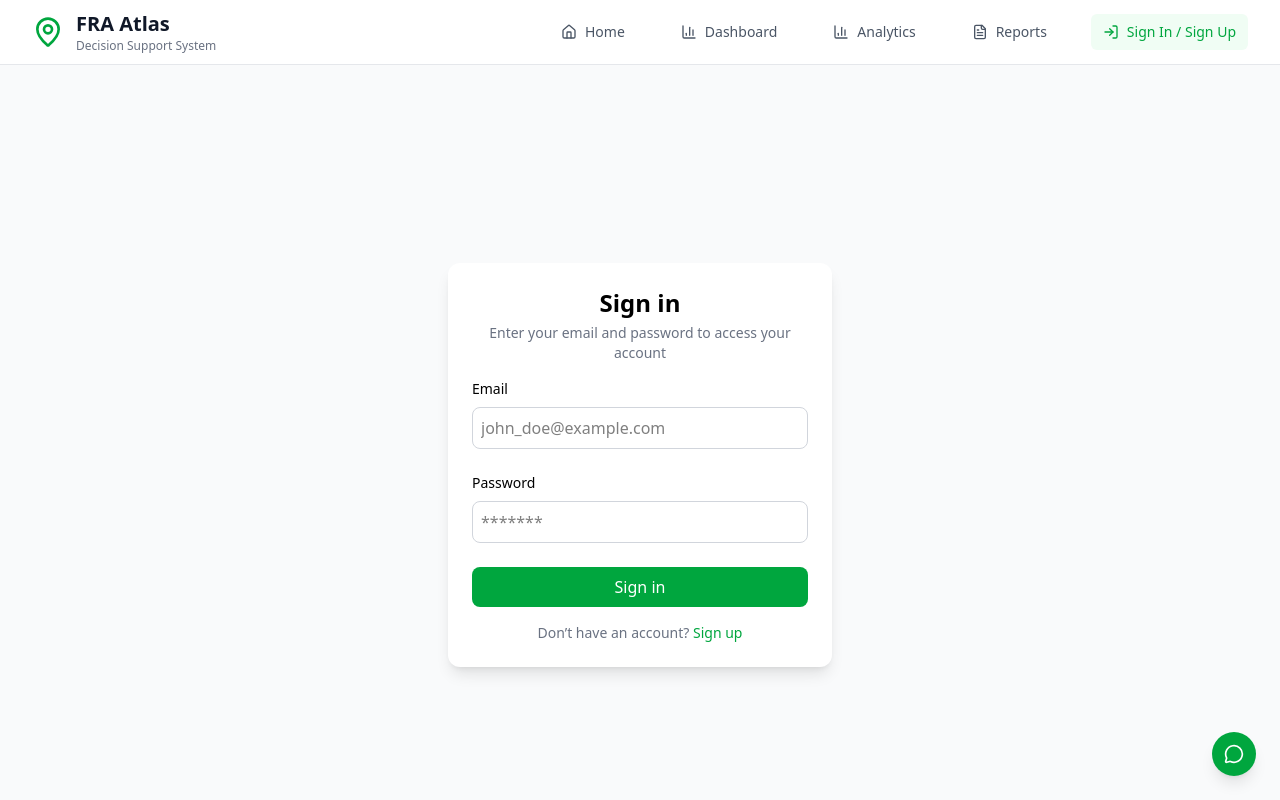
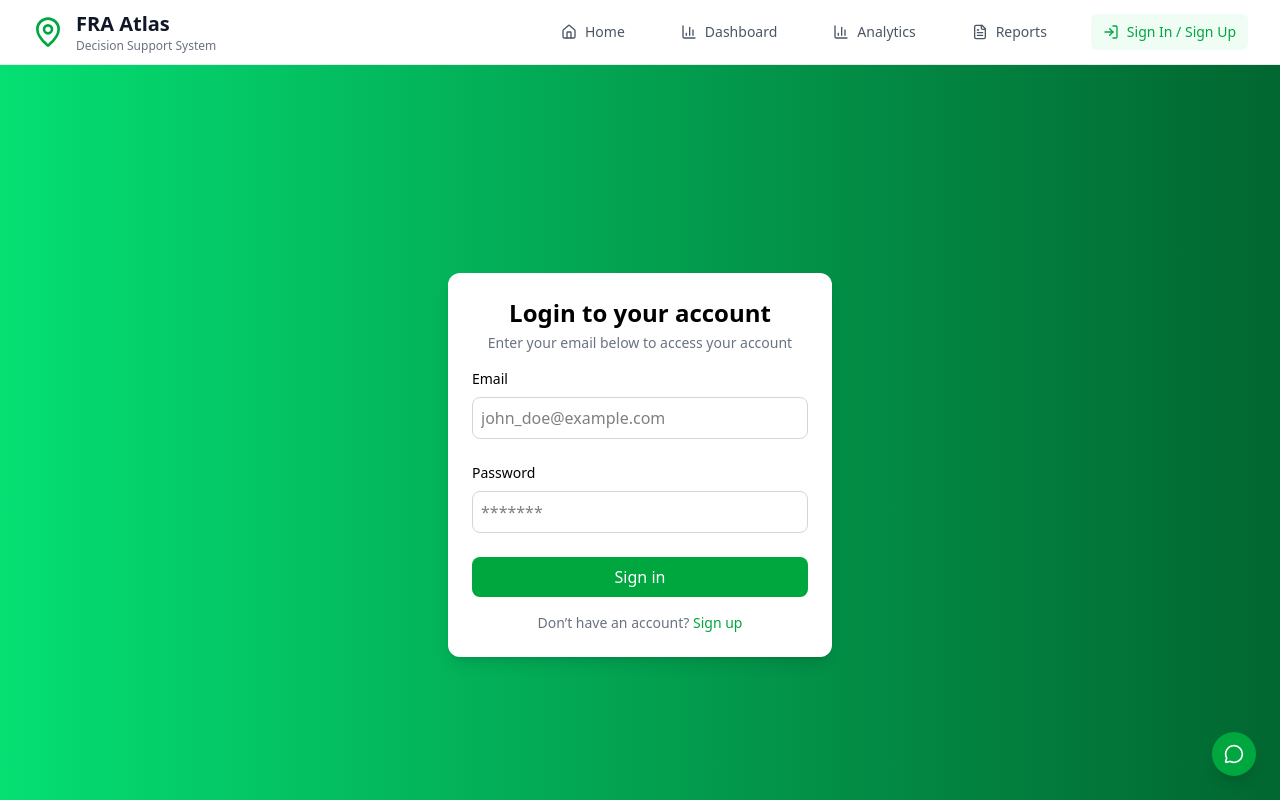
Before and after one commit to Anmol26Tomar/SIH, a React (Vite) app: page /signin in a window 1280 px wide. Shown: the top 800 px of the page. Built offline with nearby package versions, Linux system fonts and the light colour scheme.

Commit message:
gradient fix

```diff
--- a/src/pages/signin.tsx
+++ b/src/pages/signin.tsx
@@ -14,7 +14,7 @@ export default function Signin() {
     const password = passwordRef.current?.value;
 
     if (!email || !password) {
-      toast("Please enter both email and password", {
+      toast("Please fill out all fields", {
         icon: "⚠️",
         style: { background: "#facc15", color: "#000" },
       });
@@ -22,9 +22,12 @@ export default function Signin() {
     }
 
     try {
-      const response = await axios.post(`${BACKEND_URL}/signin`, { email, password });
+      const response = await axios.post(`${BACKEND_URL}/signin`, {
+        email,
+        password,
+      });
       localStorage.setItem("token", response.data.token);
-      toast.success("Signed in successfully");
+      toast.success("You have successfully signed in");
       setTimeout(() => navigate("/"), 800);
     } catch (error) {
       console.error("Signin failed:", error);
@@ -33,17 +36,15 @@ export default function Signin() {
   }
 
   return (
-    <div className="flex justify-center items-center min-h-screen bg-gray-50">
+    <div className="relative min-h-screen flex items-center justify-center bg-gradient-to-r from-green-400 to-green-800">
       <div className="bg-white w-96 p-6 rounded-xl shadow-lg">
-        {/* Header */}
         <div className="mb-4 text-center">
-          <h2 className="text-black text-2xl font-bold">Sign in</h2>
+          <h2 className="text-black text-2xl font-bold">Login to your account</h2>
           <p className="text-gray-500 text-sm mt-1">
-            Enter your email and password to access your account
+            Enter your email below to access your account
           </p>
         </div>
 
-        {/* Form */}
         <form className="flex flex-col gap-6">
           <div className="grid gap-2">
             <label className="text-black text-sm" htmlFor="email">Email</label>
@@ -78,7 +79,6 @@ export default function Signin() {
           </button>
         </form>
 
-        {/* Footer */}
         <p className="text-sm text-gray-500 mt-4 text-center">
           Don’t have an account?{" "}
           <Link to="/signup" className="text-green-600 hover:underline">
--- a/src/pages/signup.tsx
+++ b/src/pages/signup.tsx
@@ -36,9 +36,8 @@ export default function Signup() {
   }
 
   return (
-    <div className="flex justify-center items-center min-h-screen bg-gray-50">
+    <div className="relative min-h-screen flex items-center justify-center bg-gradient-to-r from-green-400 to-green-800">
       <div className="bg-white w-96 p-6 rounded-xl shadow-lg">
-        {/* Header */}
         <div className="mb-4 text-center">
           <h2 className="text-black text-2xl font-bold">Create an account</h2>
           <p className="text-gray-500 text-sm mt-1">
@@ -46,7 +45,6 @@ export default function Signup() {
           </p>
         </div>
 
-        {/* Form */}
         <form className="flex flex-col gap-6">
           <div className="grid gap-2">
             <label className="text-black text-sm" htmlFor="email">Email</label>
@@ -81,7 +79,6 @@ export default function Signup() {
           </button>
         </form>
 
-        {/* Footer */}
         <p className="text-sm text-gray-500 mt-4 text-center">
           Already have an account?{" "}
           <Link to="/signin" className="text-green-600 hover:underline">
```
